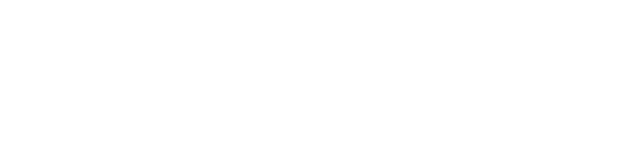
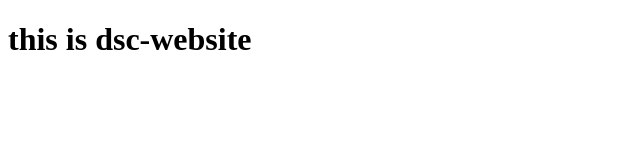
Before and after one commit to sngmanish/GitHub-Webinar, a plain HTML site: page new.html in a window 1280 px wide. Shown: the whole page, without its empty margins (0-640 px from the left). Drawn offline with Linux system fonts and the light colour scheme.

Commit message:
update few files

```diff
--- a/new.html
+++ b/new.html
@@ -6,6 +6,7 @@
   <title>DSC -Website</title>
 </head>
 <body>
+  <h1>this is dsc-website</h1>
 
 </body>
 </html>
```
Also changed, not shown: someinfo.txt.
